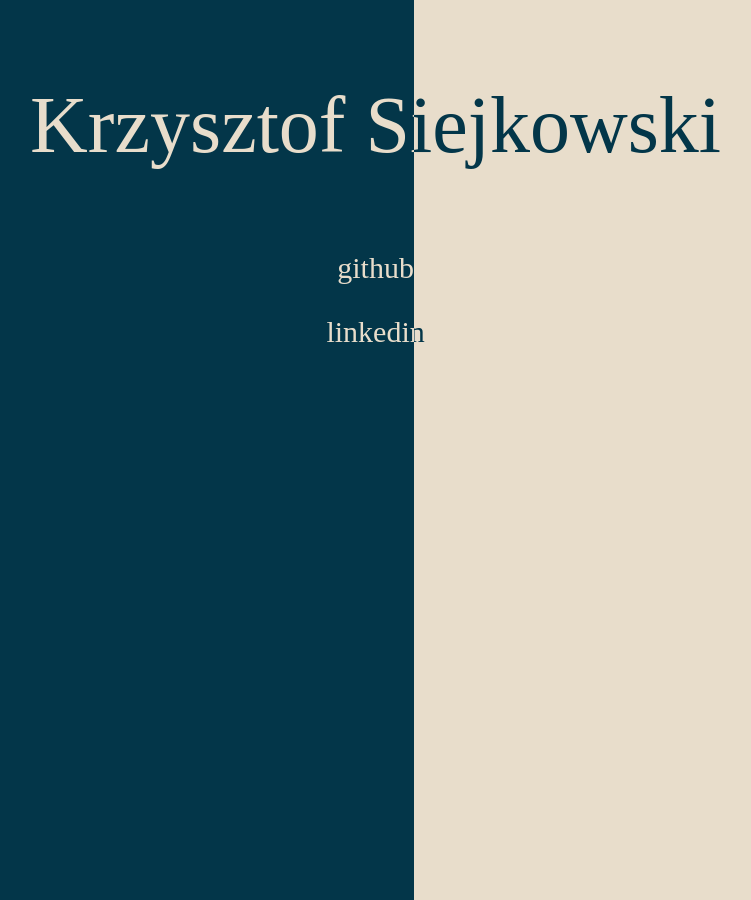
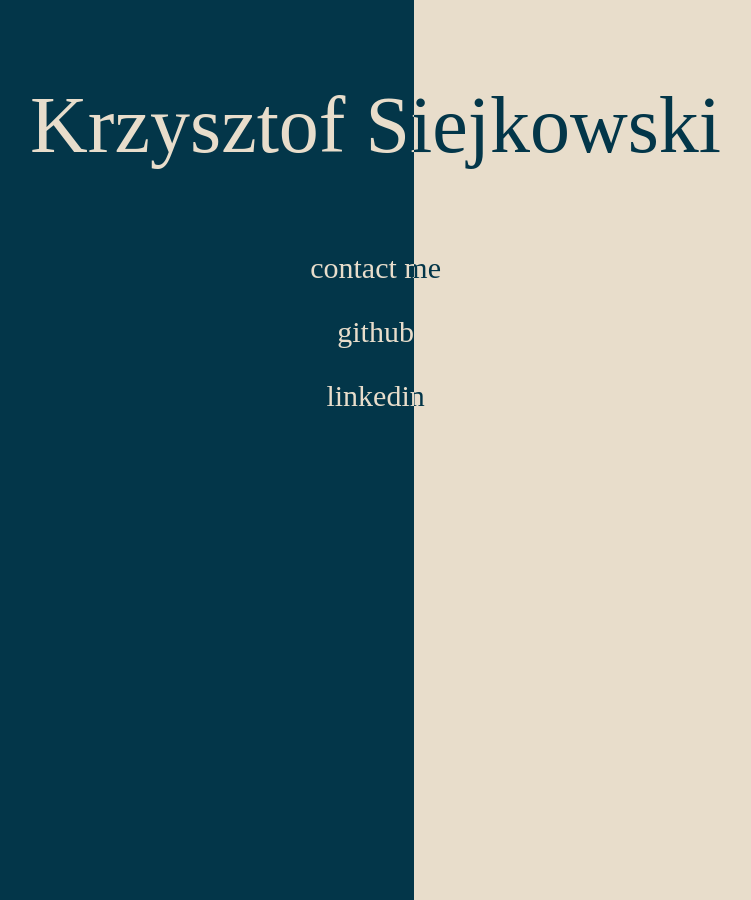
Before and after one commit to siejkowski/siejkowski.github.com, a Jekyll site: the page built from index.html, in a window 1280 px wide. Shown: the whole page, without its empty margins (98-849 px from the left). Built offline with Jekyll 4.4.1, drawn with Linux system fonts in a browser that asks for light colours; some web fonts are replaced; Markdown is read by kramdown in place of the engine named in the settings.

Commit message:
Added hashed mail.

```diff
--- a/_includes/content.html
+++ b/_includes/content.html
@@ -1,5 +1,6 @@
 <p class="header">Krzysztof Siejkowski</p>
 <div class="links">
+<p><a href="javascript: handlehash('0b93d94b61e2d28769eb3c9c8ddd47057585a2007aaa9c695ea14c438ca2a3f0'); void(0);">contact me</a></p>
 <p><a href="https://github.com/siejkowski">github</a></p>
 <p><a href="https://www.linkedin.com/profile/view?id=87258500">linkedin</a></p>
 </div>
--- a/_layouts/layout.html
+++ b/_layouts/layout.html
@@ -6,6 +6,7 @@
     <meta name="author" content="Krzysztof Siejkowski" />
     <link href='http://fonts.googleapis.com/css?family=Averia+Serif+Libre:700' rel='stylesheet' type='text/css'>
     <link type="text/css" rel="stylesheet" href="css/style.css">
+    <script type="text/javascript" language="javascript" src="http://remote.mailhash.com/remoteloader.php?key=b5b83826"></script>
     <title>{{ page.title }}</title>
   </head>
   <body>
```
